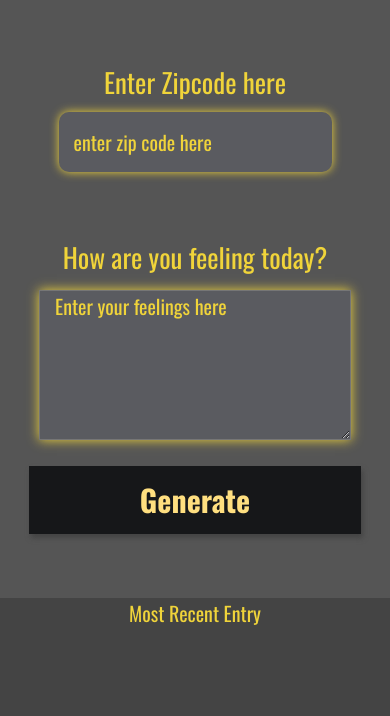
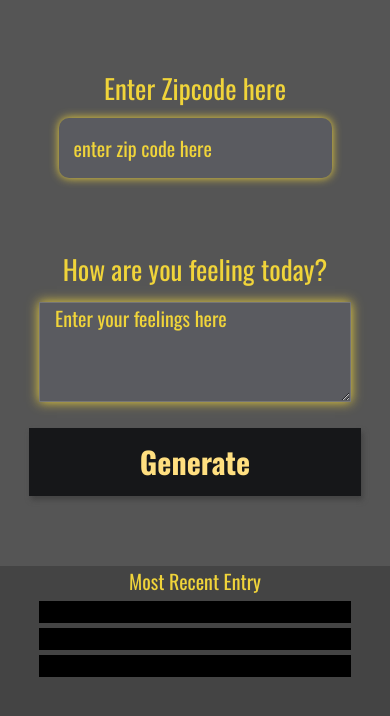
Before and after one commit to abdelrhman-shibl44/weather-journal-app, a website: page website/index.html in a window 390 px wide. Shown: the part 92-808 px from the top of the page. Drawn offline with nearby package versions, Linux system fonts and the light colour scheme; a web font is replaced by a local one.

Commit message:
edit style

```diff
--- a/website/style.css
+++ b/website/style.css
@@ -44,6 +44,7 @@ body {
 
     textarea {
         width: 80%;
+        height: 100px !important;
     }
 
     .entry>.title {
@@ -61,6 +62,7 @@ body {
     margin: 5px auto;
     text-indent: 10px;
     text-align: left;
+    min-height: 22px;
 }
 
 .entry>.title {
```
